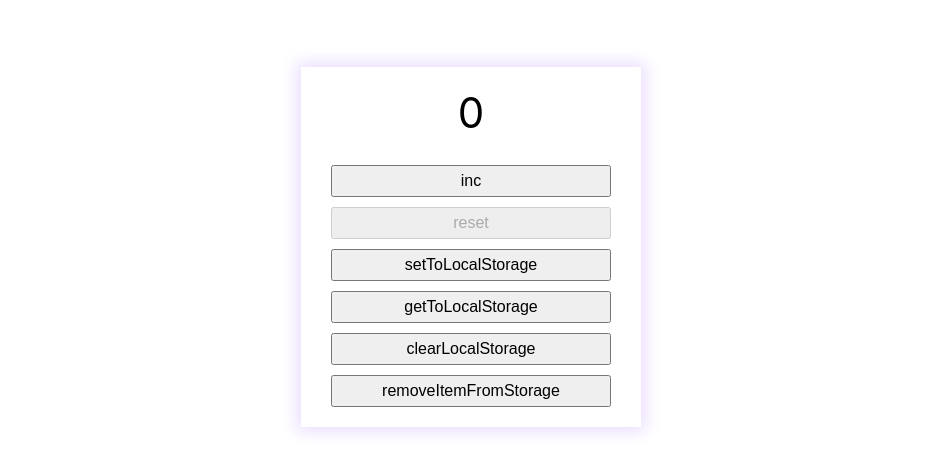
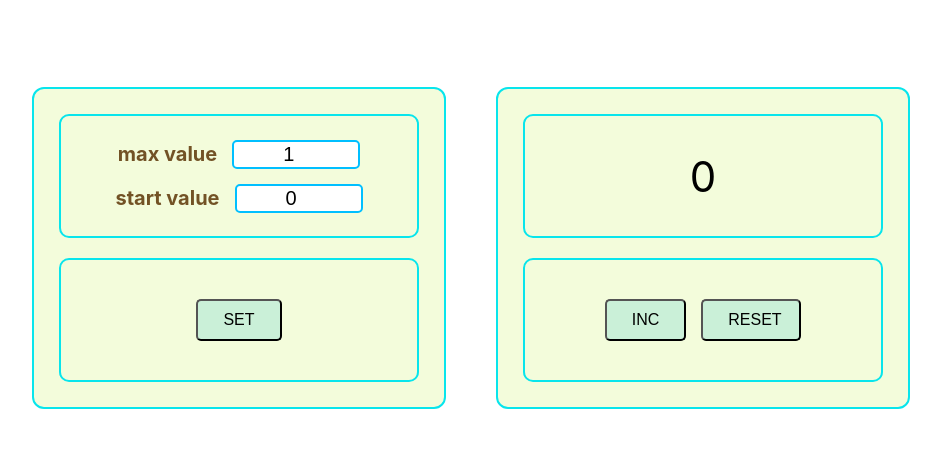
Before and after one commit to nadiageras-au/counter, a React (Create React App) app: page / in a window 1280 px wide. Shown: the part 133-606 px from the top of the page, without its empty margins (169-1110 px from the left). Built offline with nearby package versions, Linux system fonts and the light colour scheme.

Commit message:
add synchronization between localStorage and startValue for CounterDisplay

```diff
--- a/package.json
+++ b/package.json
@@ -10,9 +10,11 @@
     "@types/node": "^16.7.13",
     "@types/react": "^18.0.0",
     "@types/react-dom": "^18.0.0",
+    "@types/styled-components": "^5.1.34",
     "react": "^18.2.0",
     "react-dom": "^18.2.0",
     "react-scripts": "5.0.1",
+    "styled-components": "^6.1.8",
     "typescript": "^4.4.2",
     "web-vitals": "^2.1.0"
   },
--- a/src/App.css
+++ b/src/App.css
@@ -1,36 +1,3 @@
 .App {
   text-align: center;
 }
-
-.dflex {
-    display: flex;
-    flex-direction: column;
-    justify-content: space-between;
-}
-
-.block {
-    height: 320px;
-    width: 300px;
-    margin: 200px auto;
-    font-size: 42px;
-    box-shadow: 0 0 15px 5px #ecdfff;
-    padding: 20px;
-}
-
-.block-btn {
-    flex-direction: column;
-    align-items: center;
-    justify-content: space-around;
-    gap: 10px;
-}
-
-.btn {
-    padding: 5px 10px;
-    width: 280px;
-    font-size: 16px;
-}
-
-.red {
-    color: #fd5eab;
-    font-weight: bold;
-}
--- a/src/App.tsx
+++ b/src/App.tsx
@@ -1,64 +1,58 @@
 import './App.css';
-import {Button} from "./components/button/Button";
-import {Display, DisplayProps} from './components/screen/Display'
-import {useState} from "react";
+import styled from 'styled-components';
+import {Settings} from './components/settings/Settings'
+import {Counter} from './components/counter/Counter';
+import {useState} from 'react';
 
 // type ValueType = {
 //     valueRange: 0 | 1 | 2 | 3 | 4 | 5
 // }
+
+type LocalStorageType = {
+    name: string
+    value: string
+}
+
 function App() {
 
-    const minValue = 0;
-    const maxValue = 5;
-    const [value, setValue] = useState(minValue)
-    const addCount = () => {
-        if (value < maxValue)
-            setValue(prev => prev + 1)
-    }
 
-    const resetCount = () => {
-        setValue(minValue)
-    }
+    // let [localStorage, setlocalStorage] = useState<LocalStorageType[]>([
+    //     {name: '', value:'' },
+    //     {name: '', value:''},
+    // ]);
 
-    const setToLocalStorage = () => {
-        localStorage.setItem('counterValue', JSON.stringify(value))
-        localStorage.setItem('counterValue + 1', JSON.stringify(value + 1))
-    }
+    let [localStart, setLocalStart] = useState('')
+    let [localMax, setLocalMax] = useState('')
 
-    const getToLocalStorage = () => {
-       let valueAsString =  localStorage.getItem('counterValue');
-       if(valueAsString) {
-           let newValue = JSON.parse(valueAsString);
-           setValue(newValue)
-       }
-    }
+    const setToLocalStorage = (startValue: number, maxValue: number) => {
+       // console.log("start ", startValue, "max ", maxValue)
+        localStorage.setItem('startValue', JSON.stringify(startValue))
+        localStorage.setItem('maxValue', JSON.stringify(maxValue));
+        window.dispatchEvent(new Event('storage'));
 
-    const clearLocalStorage = () => {
-        localStorage.clear();
     }
 
 
-    const removeItemFromStorage = () => {
-        localStorage.removeItem('counterValue + 1')
-    }
 
     return (
         <div className="App">
-            <div className="dflex block">
-                <Display countValue={value} maxValue={maxValue}/>
-
-                <div className='dflex block-btn'>
-                    <Button title="inc" isDisabled={value >= maxValue} onClick={() => addCount()}/>
-                    <Button title="reset" isDisabled={value === minValue} onClick={() => resetCount()}/>
-                    <Button title="setToLocalStorage" isDisabled={false} onClick={() => setToLocalStorage()}/>
-                    <Button title="getToLocalStorage" isDisabled={false} onClick={() => getToLocalStorage()}/>
-                    <Button title="clearLocalStorage" isDisabled={false} onClick={() => clearLocalStorage()}/>
-                    <Button title="removeItemFromStorage" isDisabled={false} onClick={() => removeItemFromStorage()}/>
-                </div>
-            </div>
+            <Container>
+                <Settings set={setToLocalStorage}/>
+                <Counter />
+            </Container>
 
         </div>
     );
 }
 
+
+const Container = styled.div`
+  display: flex;
+  justify-content: center;
+  gap: 50px;
+  margin: 200px auto;
+  font-size: 42px;
+  padding: 20px;
+
+`
 export default App;
--- a/src/components/button/Button.tsx
+++ b/src/components/button/Button.tsx
@@ -1,9 +1,10 @@
 import React, {useState} from 'react';
 import {isDisabled} from "@testing-library/user-event/dist/utils";
+import styled from 'styled-components';
 
 type ButtonProps = {
     title: string
-    isDisabled: boolean
+    isDisabled?: boolean
     onClick: ()=>void
 }
 export const Button:React.FC<ButtonProps> = ({title,isDisabled,onClick}) => {
@@ -11,9 +12,20 @@ export const Button:React.FC<ButtonProps> = ({title,isDisabled,onClick}) => {
     const onClickHandler = () => {
         onClick();
     }
+    // @ts-ignore
     return (
-        <button className="btn" disabled={isDisabled} onClick={onClickHandler}>
+        <StyledButton disabled={isDisabled} onClick={onClickHandler}>
+
             {title}
-        </button>
+        </StyledButton>
     );
 };
+
+const StyledButton = styled.button`
+  max-width: 100px;
+  padding: 10px 25px;
+  border-radius: 5px;
+  background-color: #caf0d8;
+  text-transform: uppercase;
+  font-size: 16px;
+`
--- /dev/null
+++ b/src/components/counter/Counter.tsx
@@ -0,0 +1,103 @@
+import React, {ReactNode, useEffect, useState} from 'react';
+import styled from 'styled-components';
+import {BoxWrapper} from '../helpers/StyledBoxWrapper';
+import {Input} from '../input/Input';
+import {Display, DisplayProps} from '../screen/Display'
+import {Button} from '../button/Button';
+
+export type CounterProps = {
+    // start:string
+    // max:string
+
+}
+export const Counter = (props:CounterProps) => {
+    let localMax = Number(localStorage.getItem('maxValue'));
+    let localStart = Number(localStorage.getItem('startValue'));
+
+    let [countStart, setCountStart] = useState(localStart ? localStart : 0);
+
+    useEffect(() => {
+        window.addEventListener('storage', ()=> {
+            //let newLocalStart = Number(localStorage.getItem('startValue'))
+           // console.log('change to local Storage');
+            setCountStart(Number(localStorage.getItem('startValue')) || 0)
+        })
+
+    }, [localStart])
+
+
+    // const getToLocalStorage = () => {
+    //     let startValueAsString = localStorage.getItem('startValue');
+    //     if (startValueAsString) {
+    //         let newStartValue = JSON.parse(startValueAsString);
+    //         setCountStart(newStartValue)
+    //     }
+    //
+    //     let maxValueAsString = localStorage.getItem('maxValue');
+    //     if (maxValueAsString) {
+    //         let newMaxValue = JSON.parse(maxValueAsString);
+    //         //setLocalMax(newMaxValue)
+    //     }
+    // }
+
+    //let [value, setValue] = useState(props.start)
+    //
+    // useEffect = (()=>{setValue(start);}, [])
+
+    const addCount = () => {
+       // console.log('start ', props.start, "max ", props.max);
+        // setValue(Number(value) + 1)
+    }
+    //
+    // const resetCount = () => {
+    //     setValue(minValue)
+    // }
+
+
+    // const getToLocalStorage = () => {
+    //     let valueAsString = localStorage.getItem('startValue');
+    //     if (valueAsString) {
+    //         let newValue = JSON.parse(valueAsString);
+    //         setValue(newValue)
+    //     }
+    // }
+
+
+    const clearLocalStorage = () => {
+        localStorage.clear();
+    }
+
+
+    const removeItemFromStorage = () => {
+        localStorage.removeItem('counterValue + 1')
+    }
+
+    return (
+        <BoxWrapper>
+            <WrapperBlock>
+                {/*<Display countValue={startValue} maxValue={maxValue}/>*/
+                }
+
+                <Display countValue={countStart}/>
+            </WrapperBlock>
+
+            <WrapperBlock className='dflex block-btn'>
+                <Button title="inc" isDisabled={false} onClick={() => addCount()}/>
+
+                <Button title="reset" isDisabled={false} onClick={() => {}}/>
+
+            </WrapperBlock>
+        </BoxWrapper>);
+};
+
+export const WrapperBlock = styled.div`
+  min-height: 120px;
+  display: flex;
+  flex-direction: row;
+  justify-content: center;
+  text-align: center;
+  align-items: center;
+  gap: 15px;
+  border-radius: 10px;
+  border: 2px solid #08e5ec;
+`
--- /dev/null
+++ b/src/components/helpers/StyledBoxWrapper.tsx
@@ -0,0 +1,16 @@
+import React from 'react';
+import styled from 'styled-components';
+
+
+export const BoxWrapper = styled.div`
+  width: 360px;
+  height: auto;
+  padding: 25px;
+  display: flex;
+  flex-direction: column;
+  justify-content: space-between;
+  gap: 20px;
+  border: 2px solid #08e5ec;
+  border-radius: 12px;
+  background-color: rgb(243, 252, 219);
+`
--- /dev/null
+++ b/src/components/input/Input.tsx
@@ -0,0 +1,54 @@
+import React, {ReactNode} from 'react';
+import styled from 'styled-components';
+
+
+export type InputProps = any & {
+    label: string
+    defaultValue: string
+    onChange: ()=>void
+    error: boolean
+}
+export const Input = (props:InputProps) => {
+
+    return (
+        <StyledInput aria-label={props.label} error={props.error}>
+            <input
+                type='number'
+                defaultValue={String(props.defaultValue)}
+                onChange={(e)=>props.onChange(e)}
+            />
+        </StyledInput>
+
+    );
+};
+
+type StyledInputProps = {
+    error: boolean
+}
+const StyledInput = styled.label<StyledInputProps>`
+  //width: 180px;
+
+  font-size: 20px;
+  display: flex;
+  justify-content: space-around;
+  gap: 15px;
+  //margin-bottom: 15px;
+  align-items: center;
+
+  & input {
+    width: 120px;
+    font-size: 20px;
+    border: 2px solid deepskyblue;
+    border-radius: 5px;
+    text-align: center;
+
+    ${props => props.error ? "background-color: #f5896c" : "background-color: white"}
+  }
+
+  &::before {
+
+    content: attr(aria-label);
+    color: #725225;
+    font-weight: bold;
+  }
+`
--- /dev/null
+++ b/src/components/settings/Settings.tsx
@@ -0,0 +1,76 @@
+import React, {ReactNode, useState} from 'react';
+import styled from 'styled-components';
+import {BoxWrapper} from '../helpers/StyledBoxWrapper';
+import {Input} from '../input/Input';
+import {Display, DisplayProps} from '../screen/Display'
+import {Button} from '../button/Button';
+import {WrapperBlock} from '../counter/Counter';
+
+export type SettingsProps = any & {
+    set: (startValue:number, maxValue:number)=> void
+    //label: string
+}
+export const Settings: React.FC<SettingsProps> = ({set}) => {
+
+    let localMax = Number(localStorage.getItem('maxValue'));
+    let localStart = Number(localStorage.getItem('startValue'));
+
+    const [maxValue, setMaxValue] = useState( localMax ? localMax : 1)
+    const [startValue, setStartValue] = useState(localStart ? localStart : 0)
+    const [inputError, setInputError] = useState(false)
+
+    const onChangeMaxhandler = (e: React.ChangeEvent<HTMLInputElement>) => {
+        let newMaxtValue = Number(e.currentTarget.value);
+        const newError = (startValue >= newMaxtValue || startValue < 0)
+        setMaxValue(Number(e.currentTarget.value));
+        setInputError(newError);
+    }
+
+    const onChangeStarthandler = (e: React.ChangeEvent<HTMLInputElement>) => {
+        let newStartValue = Number(e.currentTarget.value);
+        const newError = (newStartValue >= maxValue || newStartValue < 0)
+        setStartValue(newStartValue);
+        setInputError(newError)
+    }
+
+    const clearLocalStorage = () => {
+        localStorage.clear();
+    }
+
+
+
+    return (
+        <BoxWrapper>
+            <WrapperBlockSet>
+                <Input label='max value'
+                       onChange={onChangeMaxhandler}
+                       defaultValue={String(maxValue)}
+                       error={inputError}/>
+
+                <Input label='start value'
+                       onChange={onChangeStarthandler}
+                       defaultValue={String(startValue)}
+                       error={inputError}/>
+
+            </WrapperBlockSet>
+
+            <WrapperBlock>
+
+                <Button title="set" isDisabled={false} onClick={() => set(startValue, maxValue)}/>
+
+            </WrapperBlock>
+        </BoxWrapper>);
+};
+
+const StyledInput = styled.label`
+  &::after {
+    content: attr(aria-label);
+  }
+`
+
+const WrapperBlockSet = styled(WrapperBlock)`
+  flex-direction: column;
+  justify-content: center;
+  padding: none;
+
+`
```
Also changed, not shown: 1 other file (tests, documents, lock files or other folders).
